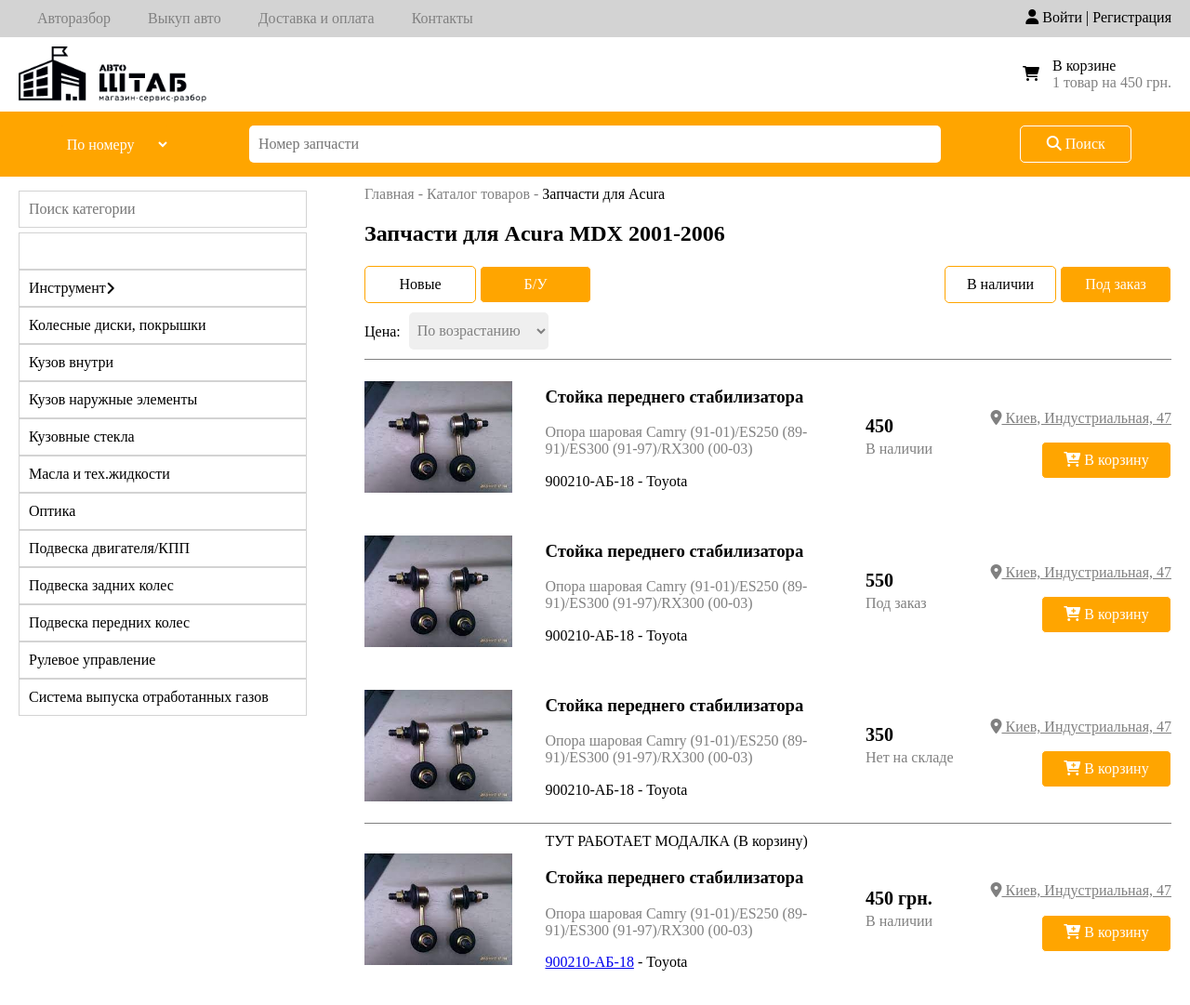
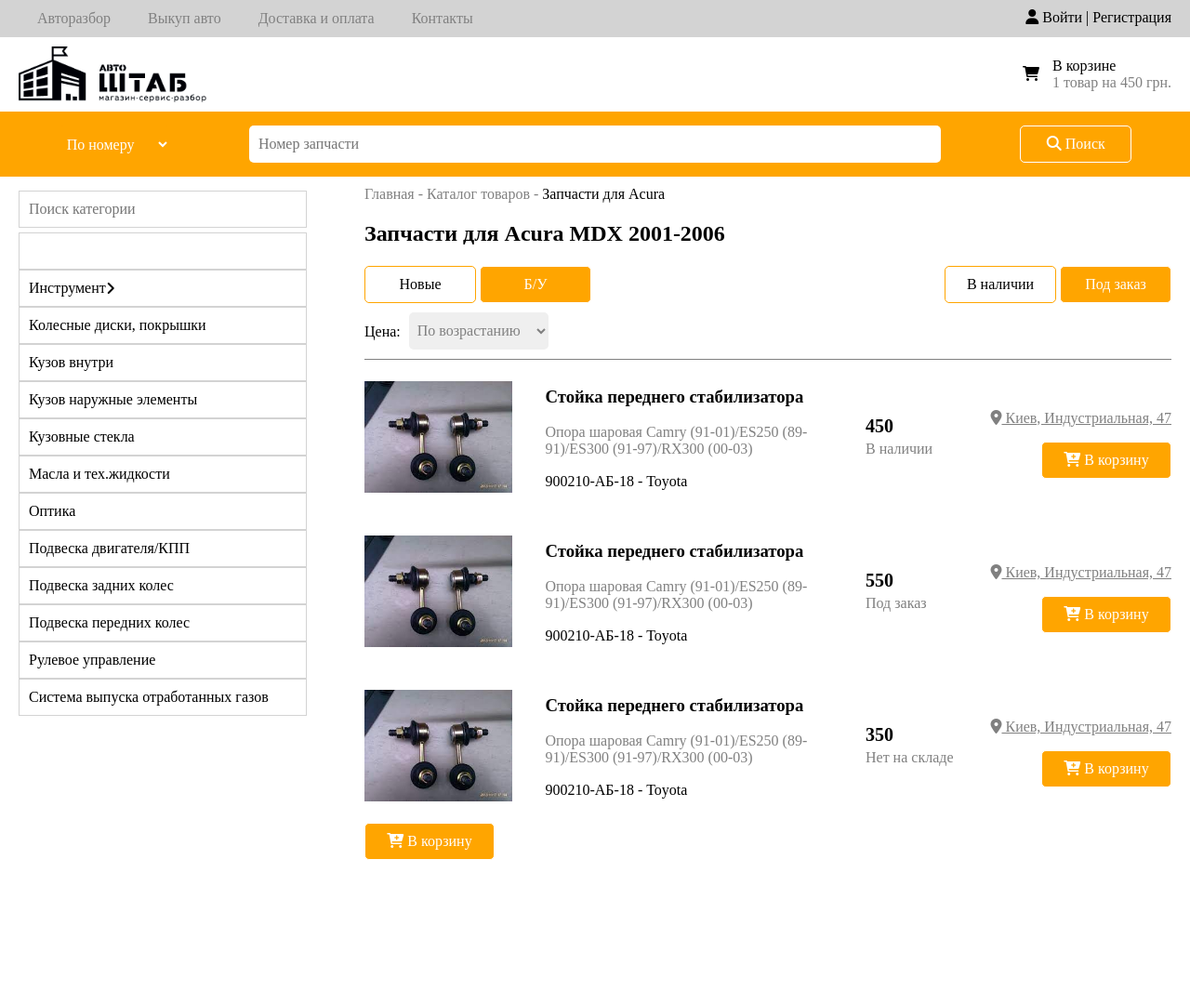
Before and after one commit to MyLadySnezhka/JS-Modal-window, a plain HTML site: page index.html in a window 1280 px wide. Shown: the whole page at 93% size. After the commit the page ends 935 px from the top, so only its background shows below. Drawn offline with nearby package versions, Linux system fonts and the light colour scheme.

Commit message:
edit cart btn

```diff
--- a/index.html
+++ b/index.html
@@ -79,10 +79,12 @@
                                 <option value="up">По возрастанию</option>
                                 <option value="down">По убыванию</option>
                             </select>
+
                     <div class="item_bd">
 
                     </div>
-
+                    <button type="button" class="cart_button"><i class="fa-solid fa-cart-plus"></i> В корзину</button>
+                    <!--
                     <div class="item_bd">
                         <div class="item_img"></div>
                         <div class="item_text">ТУТ РАБОТАЕТ МОДАЛКА (В корзину)
@@ -99,7 +101,7 @@
                             <button type="button" class="cart_button"><i class="fa-solid fa-cart-plus"></i> В корзину</button>
                         </div>
                     </div>
-                    <!--
+
                     <div class="item_bd">
                         <div class="item_img"></div>
                         <div class="item_text">
--- a/js/main.js
+++ b/js/main.js
@@ -86,7 +86,7 @@ elBtnOK.addEventListener('click', () => {
     btn_close();
 });
 
-elBtnCart.addEventListener('click', () => {
+elBtnCart.addEventListener('click', (ev) => {
     elModal.classList.add('show');
     elRoot.classList.add('shadow');
     modalCartRender();
```
